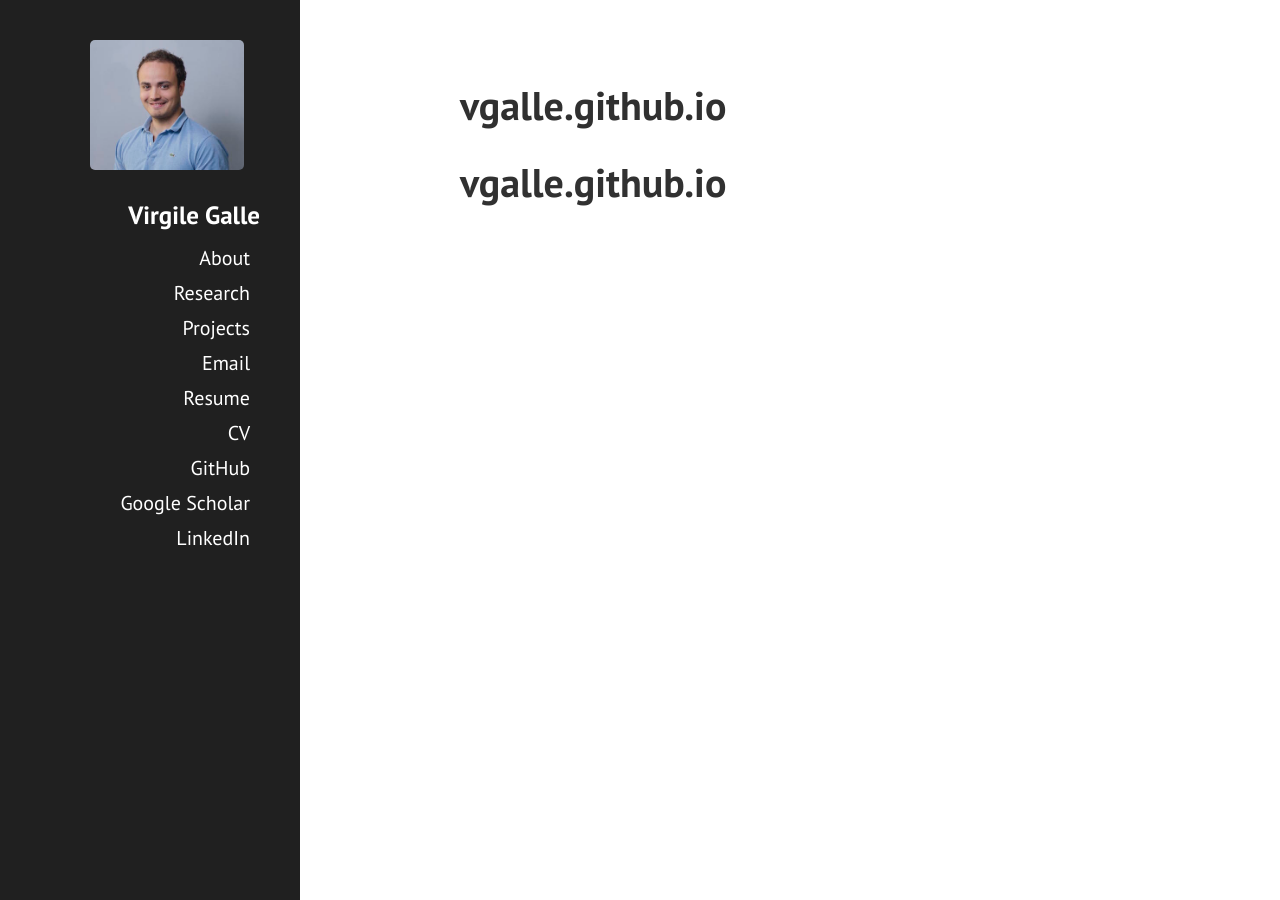
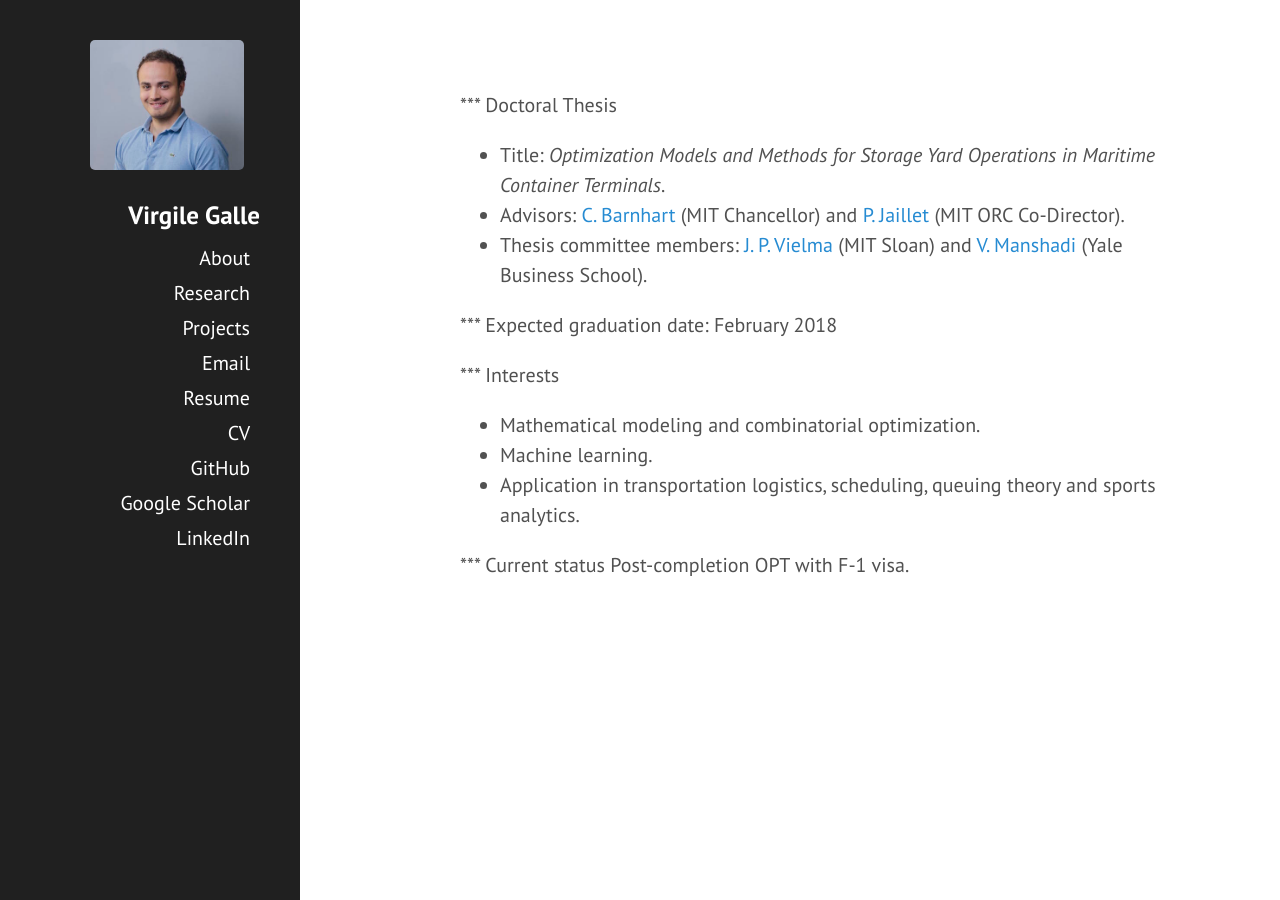
Before and after one commit to vgalle/vgalle.github.io, a Jekyll site: the page built from README.md, in a window 1280 px wide. Built offline with Jekyll 4.4.1, drawn with Linux system fonts in a browser that asks for light colours; our own code applies the rules of GitHub Pages for plain Markdown files.

Commit message:
homeTitles

```diff
--- a/README.md
+++ b/README.md
@@ -1 +1,14 @@
-# vgalle.github.io
+*** Doctoral Thesis
+* Title: *Optimization Models and Methods for Storage Yard Operations in Maritime Container Terminals*.
+* Advisors: [C. Barnhart](http://cee.mit.edu/barnhart) (MIT Chancellor) and [P. Jaillet](http://web.mit.edu/jaillet/www/) (MIT ORC Co-Director).
+* Thesis committee members: [J. P. Vielma](http://www.mit.edu/~jvielma/) (MIT Sloan) and [V. Manshadi](http://www.mit.edu/~manshadi/) (Yale Business School).
+
+*** Expected graduation date: February 2018
+
+*** Interests
+* Mathematical modeling and combinatorial optimization.
+* Machine learning.
+* Application in transportation logistics, scheduling, queuing theory and sports analytics.
+
+*** Current status
+Post-completion OPT with F-1 visa.
--- a/_includes/sidebar.html
+++ b/_includes/sidebar.html
@@ -3,7 +3,7 @@
 
     <div class="sidebar-about">
         <h3>
-          <a href="/home/">
+          <a href="/">
             {{ site.title }}
           </a>
         </h3>
```
